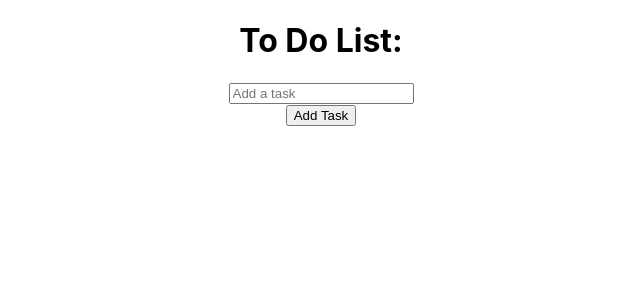
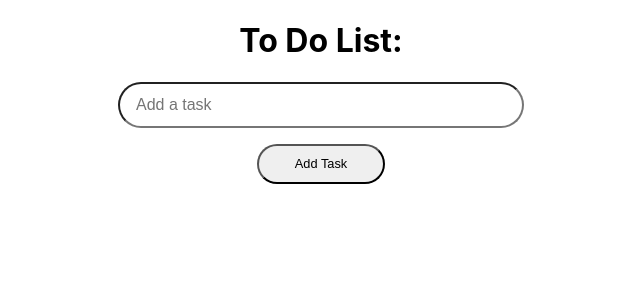
Before and after one commit to AvresCode/typescript-first-app, a React (Create React App) app: page / in a window 1280 px wide. Shown: the top 300 px of the page, without its empty margins (319-959 px from the left). Built offline with nearby package versions, Linux system fonts and the light colour scheme.

Commit message:
Added style

```diff
--- a/src/App.css
+++ b/src/App.css
@@ -2,37 +2,19 @@
   text-align: center;
 }
 
-.App-logo {
-  height: 40vmin;
-  pointer-events: none;
+.inputContainer {
+  border-radius: 2rem;
+  height: 2.5rem;
+  width: 30vw;
+  font-size: 1rem;
+  padding-left: 1rem;
+  margin-bottom: 1rem;
 }
 
-@media (prefers-reduced-motion: no-preference) {
-  .App-logo {
-    animation: App-logo-spin infinite 20s linear;
-  }
+.addButton {
+  border-radius: 2rem;
+  height: 2.5rem;
+  width: 10vw;
+  font-size: 0.8rem;
+
 }
-
-.App-header {
-  background-color: #282c34;
-  min-height: 100vh;
-  display: flex;
-  flex-direction: column;
-  align-items: center;
-  justify-content: center;
-  font-size: calc(10px + 2vmin);
-  color: white;
-}
-
-.App-link {
-  color: #61dafb;
-}
-
-@keyframes App-logo-spin {
-  from {
-    transform: rotate(0deg);
-  }
-  to {
-    transform: rotate(360deg);
-  }
-}
--- a/src/App.tsx
+++ b/src/App.tsx
@@ -8,7 +8,7 @@ const App: FC = () => {
 
   <div> <h1>To Do List:</h1></div>
   <div> <input className='inputContainer'  type="text" placeholder="Add a task"/></div>
-  <div> <button> Add Task</button></div>
+  <div> <button className='addButton'> Add Task</button></div>
 
     </div>
   );
```
